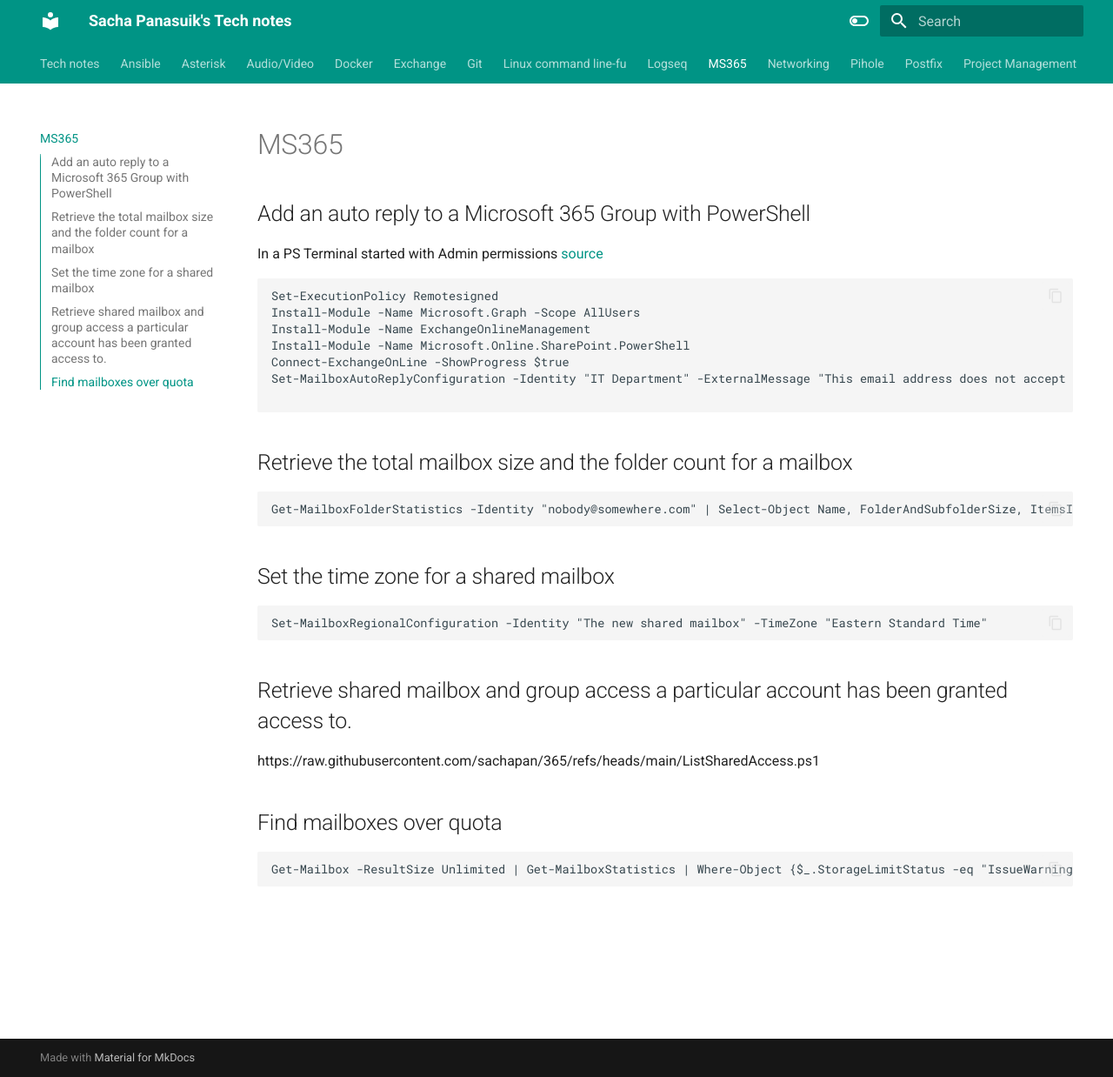
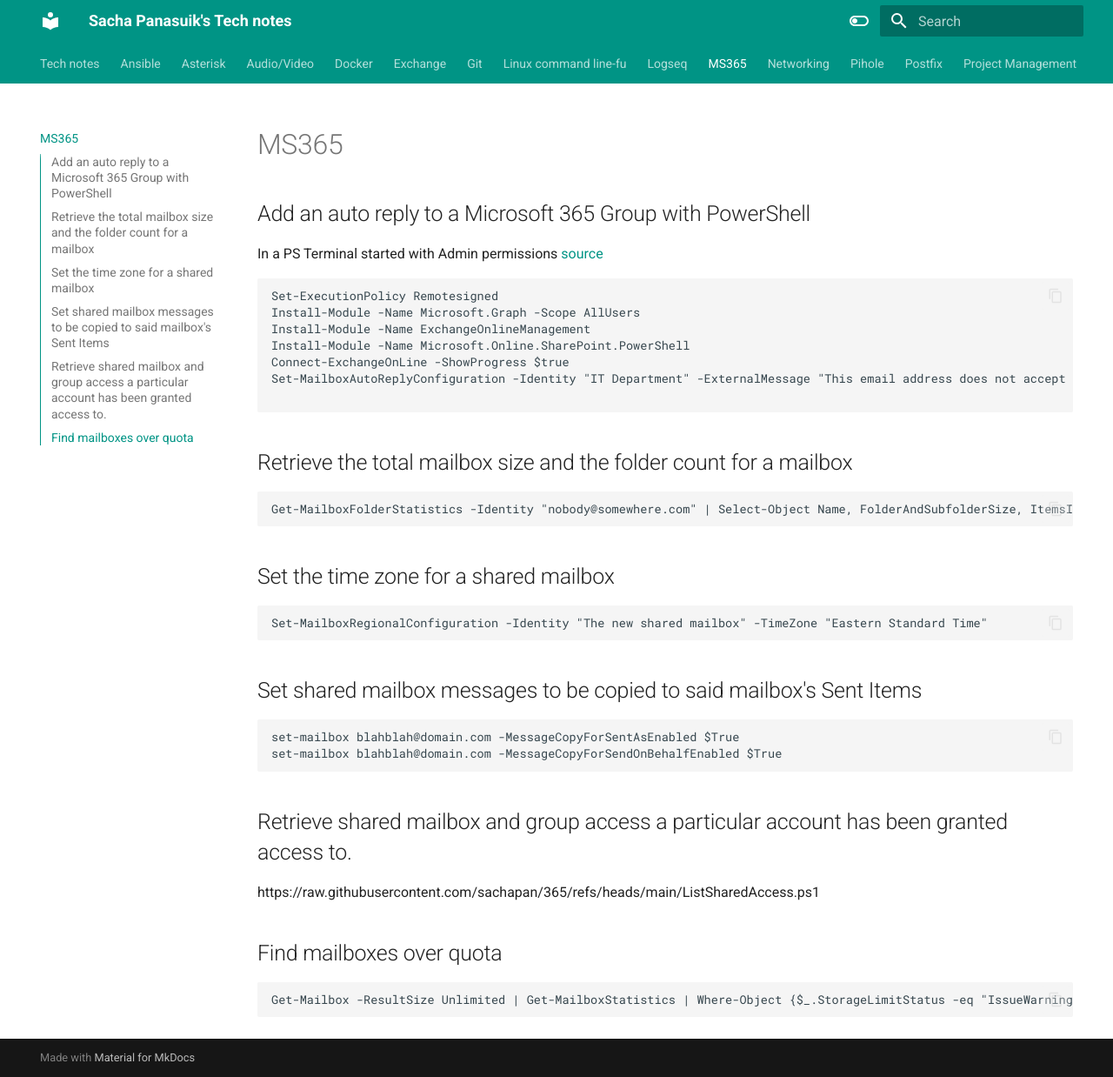
Before and after one commit to sachapan/tech_notes, an MkDocs documentation site: the page built from docs/ms365.md, in a window 1280 px wide and 1238 px high. Shown: the whole window at 87% size. Built offline with MkDocs 1.6.1 and Material for MkDocs 9.7.7, drawn with Linux system fonts in a browser that asks for light colours.

Commit message:
Update ms365.md
Add shared mailbox sent items config.

````diff
--- a/docs/ms365.md
+++ b/docs/ms365.md
@@ -25,6 +25,12 @@
 ```
 Set-MailboxRegionalConfiguration -Identity "The new shared mailbox" -TimeZone "Eastern Standard Time"
 ```
+## Set shared mailbox messages to be copied to said mailbox's Sent Items
+
+```
+set-mailbox blahblah@domain.com -MessageCopyForSentAsEnabled $True
+set-mailbox blahblah@domain.com -MessageCopyForSendOnBehalfEnabled $True
+```
 
 ## Retrieve shared mailbox and group access a particular account has been granted access to.
 
````
